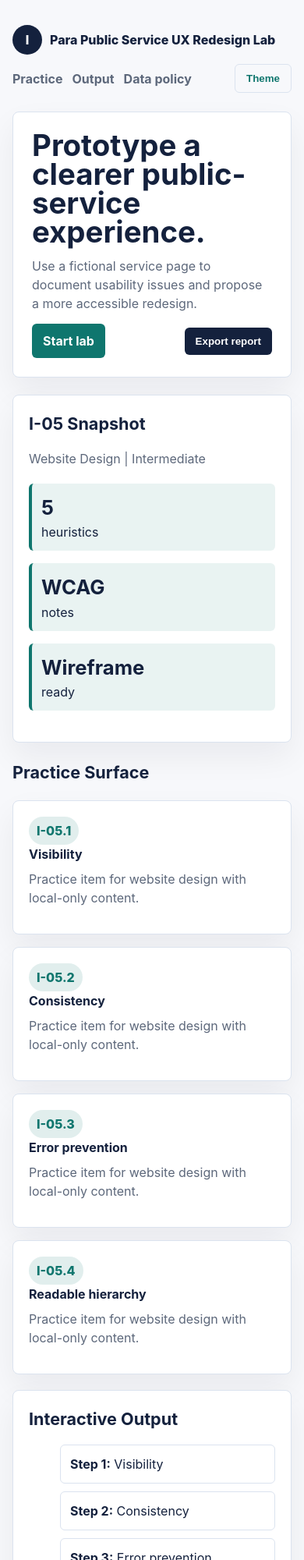
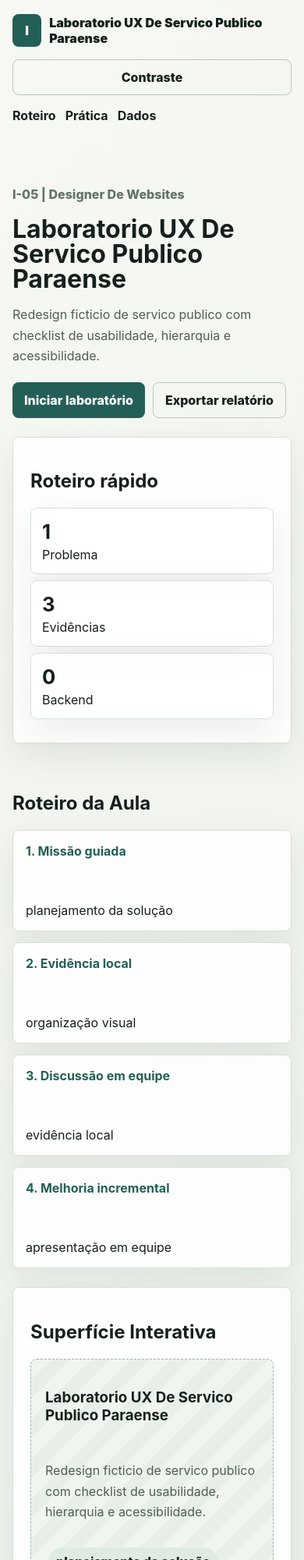
Before and after one commit to albertomateus9/para-gov-ux-redesign-lab, a plain HTML site: page index.html in a window 390 px wide. Shown: the top 2000 px of the page at 78% size. Drawn offline with Linux system fonts and the light colour scheme.

Commit message:
Atualiza lote informatica e redes em PT-BR

```diff
--- a/index.html
+++ b/index.html
@@ -1,73 +1,64 @@
 <!doctype html>
-<html lang="en">
+<html lang="pt-BR">
 <head>
   <meta charset="utf-8">
   <meta name="viewport" content="width=device-width, initial-scale=1">
-  <title>Para Public Service UX Redesign Lab</title>
-  <meta name="description" content="UX redesign lab for a fictional public service page, with checklist, wireframe notes, and accessible HTML/CSS.">
+  <title>Laboratorio UX De Servico Publico Paraense</title>
+  <meta name="description" content="Redesign ficticio de servico publico com checklist de usabilidade, hierarquia e acessibilidade.">
   <link rel="stylesheet" href="styles.css">
 </head>
-<body data-mode="ux">
+<body data-mode="lab">
   <header>
     <div class="topbar">
-      <div class="brand"><span class="mark">I</span><span>Para Public Service UX Redesign Lab</span></div>
-      <nav aria-label="Primary navigation">
-        <a href="#practice">Practice</a>
-        <a href="#output">Output</a>
-        <a href="#privacy">Data policy</a>
+      <div class="brand"><span class="mark">I</span><span>Laboratorio UX De Servico Publico Paraense</span></div>
+      <nav aria-label="Navegação principal">
+        <a href="#roteiro">Roteiro</a>
+        <a href="#pratica">Prática</a>
+        <a href="#dados">Dados</a>
       </nav>
-      <button class="ghost" id="themeToggle" type="button">Theme</button>
+      <button class="ghost" id="themeToggle" type="button">Contraste</button>
     </div>
     <section class="hero">
       <div class="hero-copy">
-        <h1>Prototype a clearer public-service experience.</h1>
-        <p>Use a fictional service page to document usability issues and propose a more accessible redesign.</p>
+        <p class="eyebrow">I-05 | Designer De Websites</p>
+        <h1>Laboratorio UX De Servico Publico Paraense</h1>
+        <p>Redesign ficticio de servico publico com checklist de usabilidade, hierarquia e acessibilidade.</p>
         <div class="toolbar">
-          <a class="button" href="#practice">Start lab</a>
-          <button class="secondary" id="exportButton" type="button">Export report</button>
+          <a class="button" href="#pratica">Iniciar laboratório</a>
+          <button class="secondary" id="exportButton" type="button">Exportar relatório</button>
         </div>
       </div>
       <aside class="panel">
-        <h2>I-05 Snapshot</h2>
-        <p>Website Design | Intermediate</p>
-        <div class="grid">
-          <div class="metric"><strong>5</strong><span>heuristics</span></div>
-          <div class="metric"><strong>WCAG</strong><span>notes</span></div>
-          <div class="metric"><strong>Wireframe</strong><span>ready</span></div>
-        </div>
+        <h2>Roteiro rápido</h2>
+        <div class="metric"><strong>1</strong><span>Problema</span></div>
+        <div class="metric"><strong>3</strong><span>Evidências</span></div>
+        <div class="metric"><strong>0</strong><span>Backend</span></div>
       </aside>
     </section>
   </header>
-
   <main>
-    <section id="practice">
-      <h2>Practice Surface</h2>
+    <section id="roteiro">
+      <h2>Roteiro da Aula</h2>
       <div class="grid" id="cards"></div>
     </section>
-
-    <section class="grid two" id="output">
+    <section class="grid two" id="pratica">
       <div class="panel">
-        <h2>Interactive Output</h2>
+        <h2>Superfície Interativa</h2>
         <div id="dynamicSurface"></div>
       </div>
       <div class="panel">
-        <h2>Progress</h2>
+        <h2>Critérios de Evidência</h2>
         <div id="progressList"></div>
       </div>
     </section>
-
-    <section class="panel" id="privacy">
-      <h2>Data Policy</h2>
-      <p>Educational project inspired by EETEPA Vilhena Alves. It is not an official institutional system and does not use real student data.</p>
-      <p>All demo content is synthetic and local. No form or metric is submitted to a backend.</p>
+    <section class="panel" id="dados">
+      <h2>Política de Dados</h2>
+      <p>Projeto educacional inspirado na EETEPA Vilhena Alves. Não é sistema oficial institucional e não usa dados reais de estudantes.</p>
+      <p>Todo conteúdo é sintético, local e seguro para portfólio público. Nenhum formulário é enviado para backend.</p>
     </section>
   </main>
-
-  <footer>
-    Technical Computing | Website Design | MIT License
-  </footer>
-
-  <script id="projectData" type="application/json">{"title":"Para Public Service UX Redesign Lab","code":"I-05","discipline":"Website Design","notice":"Educational project inspired by EETEPA Vilhena Alves. It is not an official institutional system and does not use real student data.","features":[{"name":"Nielsen heuristics","score":72},{"name":"visual hierarchy","score":76},{"name":"WCAG awareness","score":80},{"name":"wireframe thinking","score":84},{"name":"service design","score":88}],"headline":"Prototype a clearer public-service experience.","summary":"Use a fictional service page to document usability issues and propose a more accessible redesign.","cards":["Visibility","Consistency","Error prevention","Readable hierarchy"],"metrics":["5 heuristics","WCAG notes","Wireframe ready"]}</script>
+  <footer>Tecnico Em Informatica | Designer De Websites | Licença MIT</footer>
+  <script id="projectData" type="application/json">{"title":"Laboratorio UX De Servico Publico Paraense","code":"I-05","course":"Tecnico Em Informatica","discipline":"Designer De Websites","description":"Redesign ficticio de servico publico com checklist de usabilidade, hierarquia e acessibilidade.","features":["planejamento da solução","organização visual","evidência local","apresentação em equipe"],"cards":["Missão guiada","Evidência local","Discussão em equipe","Melhoria incremental"]}</script>
   <script src="script.js"></script>
 </body>
 </html>
--- a/script.js
+++ b/script.js
@@ -1,129 +1,55 @@
-const project = JSON.parse(document.querySelector('#projectData').textContent);
-const mode = document.body.dataset.mode;
+const data = JSON.parse(document.querySelector('#projectData').textContent);
 const cards = document.querySelector('#cards');
-const dynamicSurface = document.querySelector('#dynamicSurface');
-const progressList = document.querySelector('#progressList');
+const surface = document.querySelector('#dynamicSurface');
+const progress = document.querySelector('#progressList');
 
 function renderCards() {
-  cards.innerHTML = project.cards.map((card, index) => `
+  cards.innerHTML = data.cards.map((card, index) => `
     <article class="card">
-      <span class="status">${project.code}.${index + 1}</span>
-      <h3>${card}</h3>
-      <p>Practice item for ${project.discipline.toLowerCase()} with local-only content.</p>
+      <strong>${index + 1}. ${card}</strong>
+      <span>${data.features[index % data.features.length] || 'prática guiada'}</span>
     </article>
   `).join('');
 }
 
-function renderProgress() {
-  progressList.innerHTML = project.features.map((item) => `
-    <p><strong>${item.name}</strong></p>
-    <div class="bar" aria-label="${item.name} progress"><span style="--value: ${item.score}%"></span></div>
+function renderSurface() {
+  surface.innerHTML = `
+    <div class="lab-surface">
+      <h3>${data.title}</h3>
+      <p>${data.description}</p>
+      <div>
+        ${data.features.map((feature) => `<span class="pill">${feature}</span>`).join('')}
+      </div>
+    </div>
+  `;
+  progress.innerHTML = data.features.map((feature, index) => `
+    <div class="metric"><strong>${index + 1}</strong><span>${feature}</span></div>
   `).join('');
 }
 
-function formSurface() {
-  return `
-    <form id="demoForm" novalidate>
-      <div class="form-grid">
-        <label>Full name <input name="fullName" autocomplete="name" required><span class="error"></span></label>
-        <label>Student code <input name="studentCode" placeholder="LAB-2026" required><span class="error"></span></label>
-        <label>Email <input name="email" type="email" required><span class="error"></span></label>
-        <label>Course <select name="course"><option>Computing</option><option>Networks</option></select><span class="error"></span></label>
-        <label>Password <input name="password" type="password" required><span class="error"></span></label>
-      </div>
-      <button type="submit">Validate locally</button>
-      <p id="formResult"></p>
-    </form>
-  `;
+function exportReport() {
+  const lines = [
+    `# Relatório - ${data.title}`,
+    '',
+    `Código: ${data.code}`,
+    `Curso: ${data.course}`,
+    `Disciplina: ${data.discipline}`,
+    '',
+    '## Evidências',
+    ...data.features.map((feature) => `- ${feature}`),
+    '',
+    'Dados sintéticos, locais e sem backend.'
+  ];
+  const blob = new Blob([lines.join('\n')], { type: 'text/markdown;charset=utf-8' });
+  const url = URL.createObjectURL(blob);
+  const a = document.createElement('a');
+  a.href = url;
+  a.download = 'relatorio-laboratorio.md';
+  a.click();
+  URL.revokeObjectURL(url);
 }
 
-function defaultSurface() {
-  return `
-    <ul class="timeline">
-      ${project.cards.map((card, index) => `<li><strong>Step ${index + 1}:</strong> ${card}</li>`).join('')}
-    </ul>
-  `;
-}
-
-function careerSurface() {
-  const jobs = [
-    { role: 'Frontend Intern', skills: ['HTML', 'CSS', 'JavaScript'] },
-    { role: 'Support Assistant', skills: ['Troubleshooting', 'Documentation', 'Empathy'] },
-    { role: 'Network Trainee', skills: ['Wi-Fi', 'Monitoring', 'Security'] },
-    { role: 'Data Assistant', skills: ['CSV', 'Python', 'Charts'] },
-  ];
-  const counts = new Map();
-  jobs.forEach((job) => job.skills.forEach((skill) => counts.set(skill, (counts.get(skill) || 0) + 1)));
-  return `
-    ${jobs.map((job) => `<article class="card"><h3>${job.role}</h3><p>${job.skills.join(', ')}</p></article>`).join('')}
-    <p><strong>Top skills:</strong> ${[...counts.entries()].map(([skill, total]) => `${skill} (${total})`).join(', ')}</p>
-  `;
-}
-
-function nocSurface() {
-  const services = [
-    ['Internet link', 'ok', 18],
-    ['Learning platform', 'ok', 34],
-    ['Lab switch', 'warn', 62],
-    ['Wi-Fi classroom', 'ok', 41],
-    ['File service', 'bad', 0],
-  ];
-  return services.map(([name, state, latency]) => `
-    <article class="card">
-      <span class="status ${state}">${state.toUpperCase()}</span>
-      <h3>${name}</h3>
-      <p>Latency sample: ${latency} ms</p>
-    </article>
-  `).join('');
-}
-
-function renderDynamicSurface() {
-  if (mode === 'form') dynamicSurface.innerHTML = formSurface();
-  else if (mode === 'career') dynamicSurface.innerHTML = careerSurface();
-  else if (mode === 'noc') dynamicSurface.innerHTML = nocSurface();
-  else dynamicSurface.innerHTML = defaultSurface();
-}
-
-function wireForm() {
-  const form = document.querySelector('#demoForm');
-  if (!form) return;
-  form.addEventListener('submit', (event) => {
-    event.preventDefault();
-    const rules = {
-      fullName: (value) => value.trim().split(/\s+/).length >= 2 || 'Use at least two words.',
-      studentCode: (value) => /^LAB-[0-9]{4}$/.test(value) || 'Use the format LAB-2026.',
-      email: (value) => /^[^@\s]+@[^@\s]+\.[^@\s]+$/.test(value) || 'Use a valid email format.',
-      password: (value) => value.length >= 8 || 'Use at least 8 characters.',
-    };
-    let valid = true;
-    for (const [name, rule] of Object.entries(rules)) {
-      const input = form.elements[name];
-      const result = rule(input.value);
-      const error = input.parentElement.querySelector('.error');
-      error.textContent = result === true ? '' : result;
-      valid = valid && result === true;
-    }
-    document.querySelector('#formResult').textContent = valid ? 'Local validation passed. Nothing was sent.' : 'Review the highlighted fields.';
-  });
-}
-
-document.querySelector('#themeToggle').addEventListener('click', () => {
-  document.body.classList.toggle('dark');
-  localStorage.setItem('theme', document.body.classList.contains('dark') ? 'dark' : 'light');
-});
-
-document.querySelector('#exportButton').addEventListener('click', () => {
-  const report = `# ${project.title}\n\nCode: ${project.code}\nDiscipline: ${project.discipline}\nMode: ${mode}\n`;
-  const blob = new Blob([report], { type: 'text/markdown' });
-  const link = document.createElement('a');
-  link.href = URL.createObjectURL(blob);
-  link.download = `${project.code.toLowerCase()}-report.md`;
-  link.click();
-  URL.revokeObjectURL(link.href);
-});
-
-if (localStorage.getItem('theme') === 'dark') document.body.classList.add('dark');
+document.querySelector('#themeToggle').addEventListener('click', () => document.body.classList.toggle('high-contrast'));
+document.querySelector('#exportButton').addEventListener('click', exportReport);
 renderCards();
-renderProgress();
-renderDynamicSurface();
-wireForm();
+renderSurface();
--- a/styles.css
+++ b/styles.css
@@ -1,149 +1,33 @@
-:root {
-  color-scheme: light;
-  --bg: #f7f8fb;
-  --surface: #ffffff;
-  --ink: #14213d;
-  --muted: #5d687b;
-  --line: #dbe3ef;
-  --accent: #0f766e;
-  --accent-2: #b45309;
-  --ok: #15803d;
-  --warn: #b45309;
-  --bad: #b91c1c;
-  --radius: 8px;
-  font-family: Inter, ui-sans-serif, system-ui, -apple-system, BlinkMacSystemFont, "Segoe UI", sans-serif;
-}
-
+:root { color-scheme: light; font-family: Inter, ui-sans-serif, system-ui, -apple-system, BlinkMacSystemFont, "Segoe UI", sans-serif; color: #15201d; background: #f6f7f2; }
 * { box-sizing: border-box; }
-
-body {
-  margin: 0;
-  background: var(--bg);
-  color: var(--ink);
-  line-height: 1.5;
-}
-
-body.dark {
-  --bg: #101624;
-  --surface: #182133;
-  --ink: #f8fafc;
-  --muted: #b8c2d6;
-  --line: #334155;
-  --accent: #2dd4bf;
-  --accent-2: #fbbf24;
-}
-
-header, main, footer { width: min(1120px, calc(100% - 32px)); margin: 0 auto; }
-
-header {
-  display: grid;
-  gap: 24px;
-  padding: 32px 0 22px;
-}
-
-.topbar, .toolbar {
-  display: flex;
-  gap: 12px;
-  align-items: center;
-  justify-content: space-between;
-  flex-wrap: wrap;
-}
-
-.brand {
-  display: flex;
-  align-items: center;
-  gap: 10px;
-  font-weight: 800;
-}
-
-.mark {
-  width: 38px;
-  height: 38px;
-  display: grid;
-  place-items: center;
-  border-radius: 50%;
-  background: var(--ink);
-  color: var(--surface);
-}
-
+body { margin: 0; min-width: 320px; background: linear-gradient(135deg, #f7f8f3, #e8efe8); }
+body.high-contrast { background: #101715; color: #f4fff9; }
+button, a { font: inherit; }
+.topbar { width: min(1180px, calc(100% - 32px)); margin: 0 auto; display: flex; align-items: center; justify-content: space-between; gap: 16px; padding: 18px 0; }
+.brand { display: flex; gap: 10px; align-items: center; font-weight: 900; }
+.mark { width: 42px; height: 42px; border-radius: 8px; background: #245f57; color: white; display: grid; place-items: center; }
 nav { display: flex; gap: 12px; flex-wrap: wrap; }
-nav a { color: var(--muted); text-decoration: none; font-weight: 650; }
-nav a:hover { color: var(--accent); }
-
-.hero {
-  display: grid;
-  grid-template-columns: minmax(0, 1.2fr) minmax(280px, 0.8fr);
-  gap: 22px;
-  align-items: stretch;
-}
-
-.hero-copy, .panel, .card, form {
-  background: var(--surface);
-  border: 1px solid var(--line);
-  border-radius: var(--radius);
-  box-shadow: 0 18px 40px rgba(15, 23, 42, 0.06);
-}
-
-.hero-copy { padding: 32px; }
-.panel, .card, form { padding: 20px; }
-
-h1 { margin: 0 0 14px; font-size: clamp(2rem, 6vw, 4.4rem); line-height: 0.96; max-width: 860px; }
-h2 { margin: 0 0 16px; font-size: 1.35rem; }
-h3 { margin: 0 0 8px; font-size: 1rem; }
-p { color: var(--muted); margin: 0 0 14px; }
-
-.grid { display: grid; grid-template-columns: repeat(3, minmax(0, 1fr)); gap: 16px; margin: 20px 0; }
-.two { grid-template-columns: repeat(2, minmax(0, 1fr)); }
-
-.metric {
-  border-left: 4px solid var(--accent);
-  padding: 12px;
-  background: color-mix(in srgb, var(--accent) 9%, transparent);
-  border-radius: 6px;
-}
-.metric strong { display: block; font-size: 1.6rem; }
-
-button, .button {
-  border: 0;
-  border-radius: 6px;
-  padding: 10px 14px;
-  background: var(--accent);
-  color: #ffffff;
-  font-weight: 750;
-  cursor: pointer;
-  text-decoration: none;
-}
-
-button.secondary { background: var(--ink); }
-button.ghost { background: transparent; color: var(--accent); border: 1px solid var(--line); }
-button:focus, input:focus, select:focus, textarea:focus { outline: 3px solid color-mix(in srgb, var(--accent) 30%, transparent); outline-offset: 2px; }
-
-input, select, textarea {
-  width: 100%;
-  border: 1px solid var(--line);
-  border-radius: 6px;
-  padding: 10px 12px;
-  background: var(--surface);
-  color: var(--ink);
-}
-label { display: grid; gap: 6px; color: var(--muted); font-weight: 650; }
-.form-grid { display: grid; grid-template-columns: repeat(2, minmax(0, 1fr)); gap: 14px; }
-.error { color: var(--bad); font-size: 0.9rem; min-height: 1.2em; }
-
-.status { display: inline-flex; align-items: center; gap: 6px; padding: 6px 10px; border-radius: 999px; background: color-mix(in srgb, var(--accent) 12%, transparent); color: var(--accent); font-weight: 800; }
-.status.warn { background: color-mix(in srgb, var(--warn) 14%, transparent); color: var(--warn); }
-.status.bad { background: color-mix(in srgb, var(--bad) 12%, transparent); color: var(--bad); }
-
-.timeline { display: grid; gap: 10px; }
-.timeline li { list-style: none; padding: 12px; border: 1px solid var(--line); border-radius: 6px; background: var(--surface); }
-
-.bar { height: 12px; border-radius: 999px; background: var(--line); overflow: hidden; }
-.bar span { display: block; height: 100%; background: var(--accent); width: var(--value); }
-
-footer { padding: 30px 0; color: var(--muted); }
-
-@media (max-width: 820px) {
-  .hero, .grid, .two, .form-grid { grid-template-columns: 1fr; }
-  .hero-copy { padding: 24px; }
-  h1 { font-size: 2.4rem; }
-}
+a { color: inherit; text-decoration: none; font-weight: 750; }
+.ghost, .secondary { background: transparent; color: inherit; border: 1px solid #b9c8bd; }
+button, .button { border: 0; border-radius: 8px; padding: 12px 15px; min-height: 44px; background: #245f57; color: white; font-weight: 850; cursor: pointer; display: inline-flex; align-items: center; justify-content: center; }
+.hero { width: min(1180px, calc(100% - 32px)); margin: 0 auto; display: grid; grid-template-columns: 1fr 320px; gap: 24px; align-items: end; padding: 44px 0 30px; }
+.eyebrow { color: #60746b; font-weight: 850; }
+h1 { font-size: clamp(2rem, 5vw, 4.2rem); line-height: 1; margin: 0; letter-spacing: 0; }
+p { line-height: 1.65; color: #4f5d57; }
+.toolbar { display: flex; gap: 10px; flex-wrap: wrap; margin-top: 20px; }
+main { width: min(1180px, calc(100% - 32px)); margin: 0 auto; padding: 12px 0 36px; }
+.panel, .card, .metric { background: rgba(255,255,255,.9); border: 1px solid #d7dfd7; border-radius: 8px; box-shadow: 0 16px 45px rgba(28,45,37,.08); }
+.panel { padding: 22px; }
+.grid { display: grid; grid-template-columns: repeat(4, minmax(0, 1fr)); gap: 14px; }
+.grid.two { grid-template-columns: 1.2fr .8fr; margin-top: 24px; }
+.card { padding: 16px; min-height: 130px; display: grid; align-content: space-between; }
+.card strong { color: #245f57; }
+.metric { padding: 14px; margin: 8px 0; display: grid; gap: 4px; }
+.metric strong { font-size: 1.6rem; }
+.lab-surface { min-height: 300px; border-radius: 8px; border: 1px dashed #9fb7aa; background: repeating-linear-gradient(135deg, #f0f5ef 0 18px, #e8efe8 18px 36px); padding: 18px; display: grid; gap: 12px; }
+.pill { display: inline-flex; padding: 8px 10px; border-radius: 999px; background: #dfeae3; margin: 4px; font-weight: 800; }
+footer { width: min(1180px, calc(100% - 32px)); margin: 0 auto; padding: 24px 0; color: #60746b; }
+body.high-contrast p, body.high-contrast footer, body.high-contrast .eyebrow { color: #c9ddd4; }
+body.high-contrast .panel, body.high-contrast .card, body.high-contrast .metric { background: rgba(255,255,255,.08); border-color: rgba(255,255,255,.18); box-shadow: none; }
+body.high-contrast .lab-surface { background: rgba(255,255,255,.08); }
+@media (max-width: 860px) { .topbar, .hero, .grid.two { grid-template-columns: 1fr; display: grid; } .grid { grid-template-columns: 1fr; } nav { order: 3; } }
```
Also changed, not shown: 3 other files.
